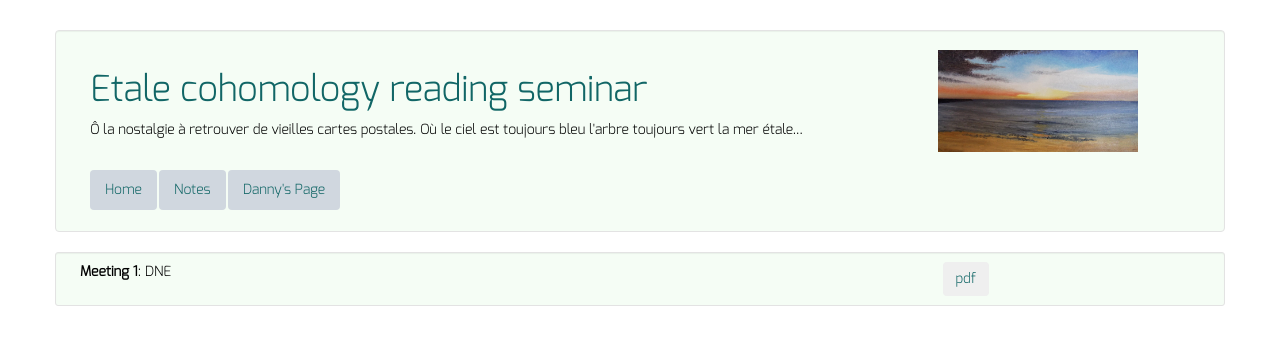
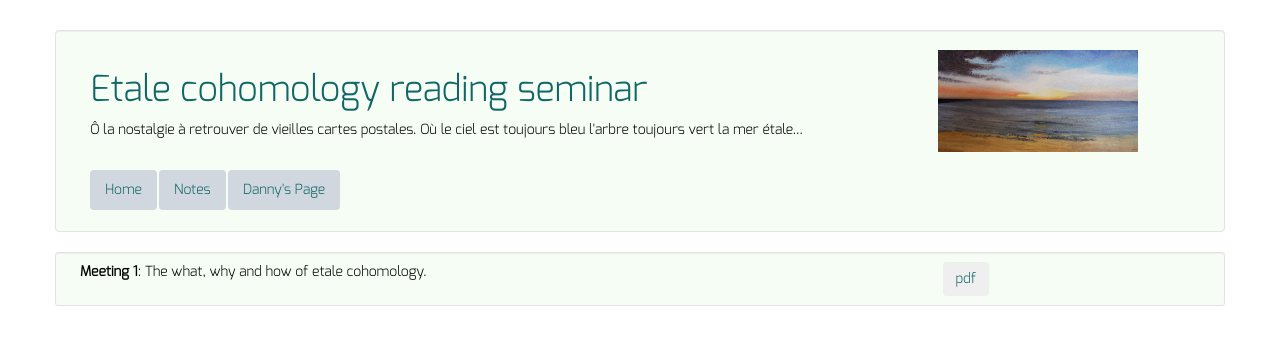
Before and after one commit to dkrashen/etale, a Jekyll site: the page built from notes/index.html, in a window 1280 px wide. Shown: the top 345 px of the page. Built offline with Jekyll 4.4.1, drawn with Linux system fonts in a browser that asks for light colours.

Commit message:
add lecture 1

```diff
--- a/_data/lectures.yml
+++ b/_data/lectures.yml
@@ -1,3 +1,3 @@
 - title: "Meeting 1"
-  description: "DNE"
-  filename: ""
+  description: "The what, why and how of etale cohomology."
+  filename: "meeting1.pdf"
```
Also changed, not shown: 1 other file.
